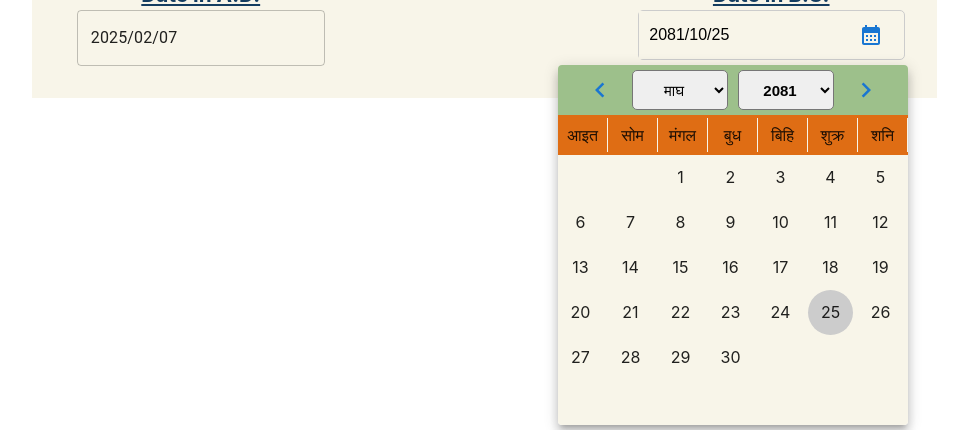
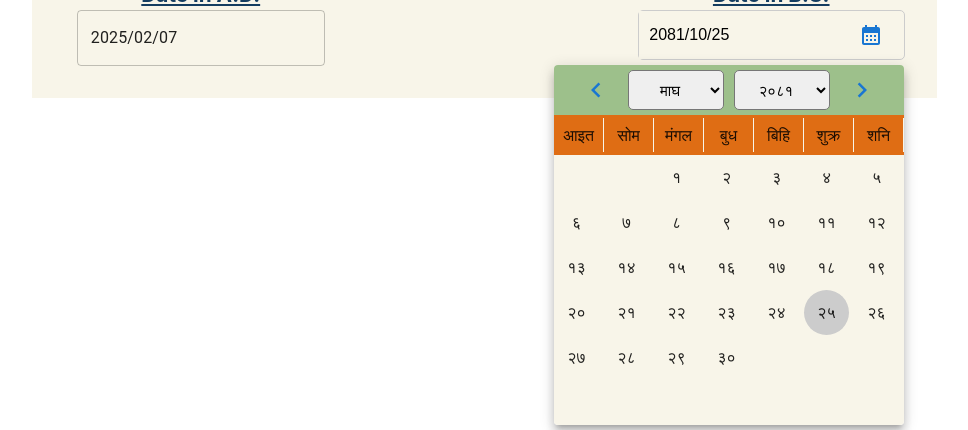
Before and after one commit to bipin-Pariyar2003/Nepali-Date-Picker, a React (Vite) app: page / in a window 1280 px wide. Both pictures are taken after a click on the button 1027 px from the left and 245 px from the top of the page. Shown: the part 210-640 px from the top of the page, without its empty margins (156-1124 px from the left). Built offline with nearby package versions, Linux system fonts and the light colour scheme.

Commit message:
added nepali days ("Gatey")

```diff
--- a/src/App.css
+++ b/src/App.css
@@ -4,6 +4,7 @@
   padding: 2rem;
   text-align: center;
   background-color: #f8f5e9;
+  /* background-color: #9DC08B; */
 }
 
 .logo {
--- a/src/Components/DatePickerUI/index.css
+++ b/src/Components/DatePickerUI/index.css
@@ -5,3 +5,7 @@
 .selected-day {
   background-color: #ccc;
 }
+
+.years-select{
+max-height: 50px;
+}
--- a/src/Components/DatePickerUI/index.jsx
+++ b/src/Components/DatePickerUI/index.jsx
@@ -7,10 +7,16 @@ import KeyboardArrowLeftIcon from "@mui/icons-material/KeyboardArrowLeft";
 import { calendar_data } from "../../assets/RNepaliCalendar/data";
 import "./index.css";
 import { useState, useEffect, useCallback } from "react";
+import { toNepaliNumber } from "../../assets/RNepaliCalendar";
 
 import RNepaliCalendar from "../../assets/RNepaliCalendar";
 // pass the formatted date too
-export default function DatePickerUI({ anchorEl, handleClose, onDateSelect,initialDate }) {
+export default function DatePickerUI({
+  anchorEl,
+  handleClose,
+  onDateSelect,
+  initialDate,
+}) {
   // export default function DatePickerUI({ anchorEl, handleClose }) {
   // creating object of RNepaliCalendar
   const nepaliCalendar = new RNepaliCalendar();
@@ -67,7 +73,7 @@ export default function DatePickerUI({ anchorEl, handleClose, onDateSelect,initi
   };
 
   //handle day select
-  const handleDaySelect = (day)=>{
+  const handleDaySelect = (day) => {
     if (day) {
       setSelectedDay(day);
       // Ensure onDateSelect is a function before calling
@@ -76,7 +82,7 @@ export default function DatePickerUI({ anchorEl, handleClose, onDateSelect,initi
       }
       handleClose();
     }
-  }
+  };
 
   //handling previous btn
   const handlePreBtn = () => {
@@ -111,7 +117,7 @@ export default function DatePickerUI({ anchorEl, handleClose, onDateSelect,initi
           vertical: "bottom",
           horizontal: "left",
         }}
-        sx={{ mt: 1.5, ml: -25 }}
+        sx={{ mt: 1.5, ml: -25.5 }}
       >
         <div
           className="date-picker-ui"
@@ -170,6 +176,7 @@ export default function DatePickerUI({ anchorEl, handleClose, onDateSelect,initi
 
             {/* years selection  */}
             <select
+              className="years-select"
               name="years"
               id="years"
               style={{
@@ -186,9 +193,11 @@ export default function DatePickerUI({ anchorEl, handleClose, onDateSelect,initi
               value={selectedYear}
             >
               {Object.keys(calendar_data).map((year, index) => {
+                const nepaliYear = toNepaliNumber(year);
                 return (
                   <React.Fragment key={index}>
-                    <option value={year}>{year}</option>
+                    <option value={year}>{nepaliYear}</option>
+                    {/* <option value={year}>{year}</option> */}
                   </React.Fragment>
                 );
               })}
@@ -246,6 +255,14 @@ export default function DatePickerUI({ anchorEl, handleClose, onDateSelect,initi
             >
               {/* showing gatey  */}
               {paddedDateGatey.map((date, index) => {
+                let nepDay;
+                if (!date) {
+                  date = 0;
+                  nepDay = 0;
+                } else {
+                nepDay = toNepaliNumber(date);
+                }
+
                 return (
                   <React.Fragment key={index}>
                     <div
@@ -264,7 +281,7 @@ export default function DatePickerUI({ anchorEl, handleClose, onDateSelect,initi
                       }}
                       onClick={() => handleDayChange(date)}
                     >
-                      {date || ""}
+                      {nepDay || ""}
                     </div>
                   </React.Fragment>
                 );
--- a/src/Components/NepDatePicker/index.jsx
+++ b/src/Components/NepDatePicker/index.jsx
@@ -77,7 +77,8 @@ const NepDatePicker = ({ selectedDate, onChange }) => {
               width: "180px",
               backgroundColor: "#F8F5E9",
             }}
-            readOnly
+            onChange={(e) => handleDateChange(e)}
+            // readOnly
           />
           <Button id="calendar-btn" onClick={handleShowDatePicker}>
             <CalendarMonthIcon />
```
Also changed, not shown: src/assets/RNepaliCalendar/index.js (line endings or trailing spaces).
